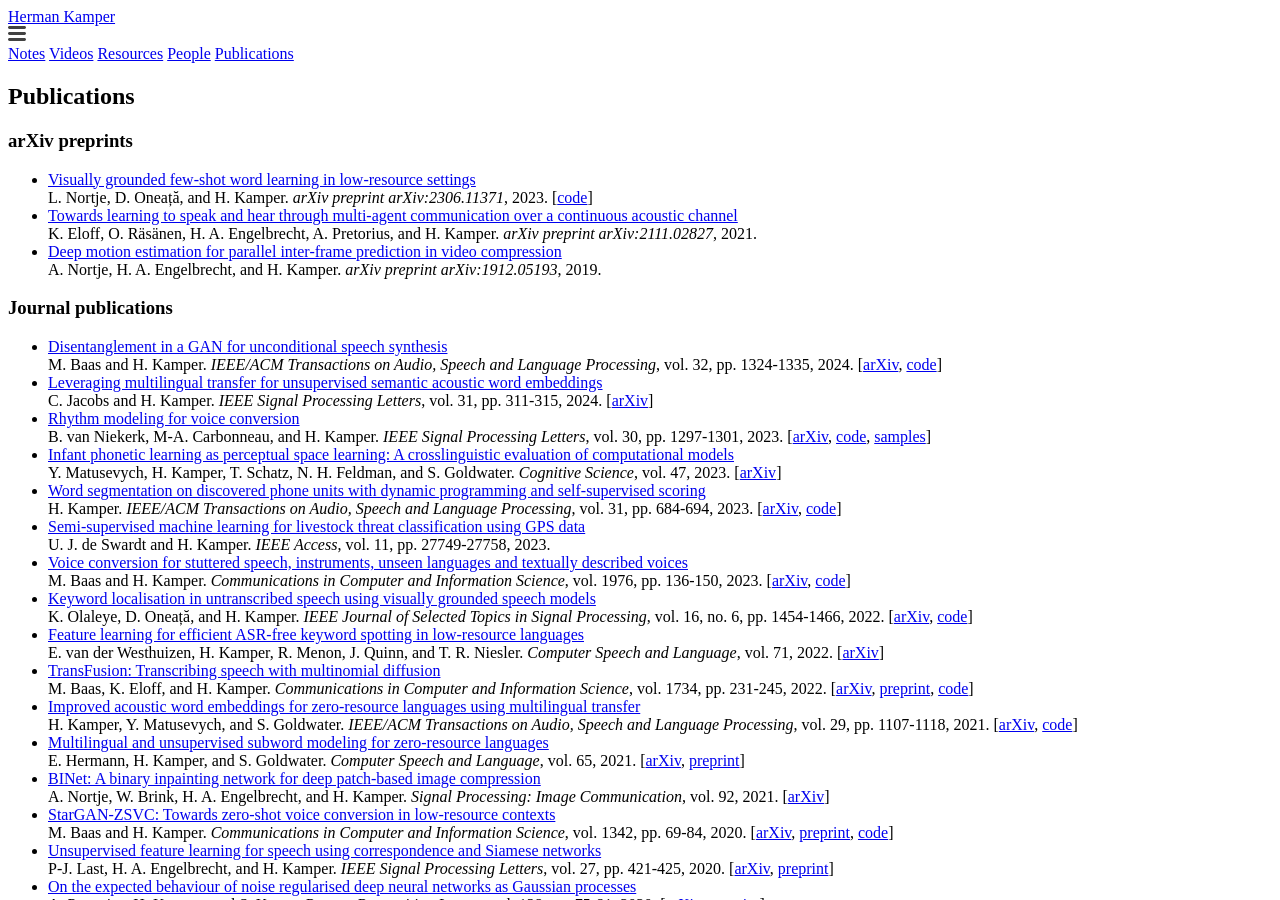
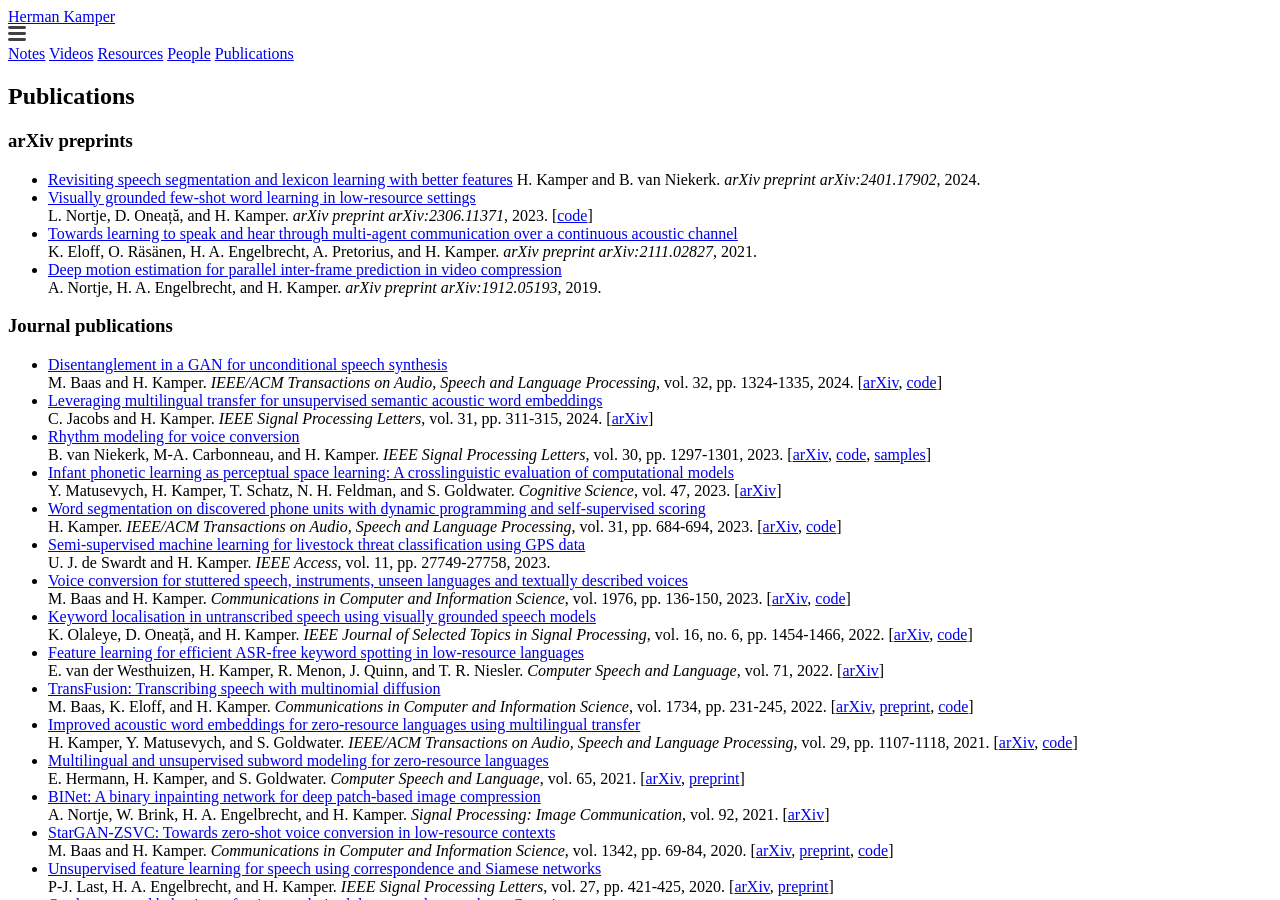
Before and after one commit to kamperh/kamperh.github.io, a Jekyll site: the page built from publications.md, in a window 1280 px wide and 900 px high. Built offline with Jekyll 4.4.1, drawn with Linux system fonts in a browser that asks for light colours; a style sheet for code colours, icons or effects is not loaded.

Commit message:
Update publications.md

```diff
--- a/publications.md
+++ b/publications.md
@@ -10,6 +10,8 @@ order: 5
 
 ### arXiv preprints
 
+- [Revisiting speech segmentation and lexicon learning with better features](https://arxiv.org/abs/2401.17902)
+  H. Kamper and B. van Niekerk. *arXiv preprint arXiv:2401.17902*, 2024.
 - [Visually grounded few-shot word learning in low-resource settings](https://arxiv.org/abs/2306.11371)
   L. Nortje, D. Oneață, and H. Kamper. *arXiv preprint arXiv:2306.11371*, 2023. [[code](https://sites.google.com/view/few-shotwordacquisition/home)]
 - [Towards learning to speak and hear through multi-agent communication over a continuous acoustic channel](https://arxiv.org/abs/2111.02827)
```
